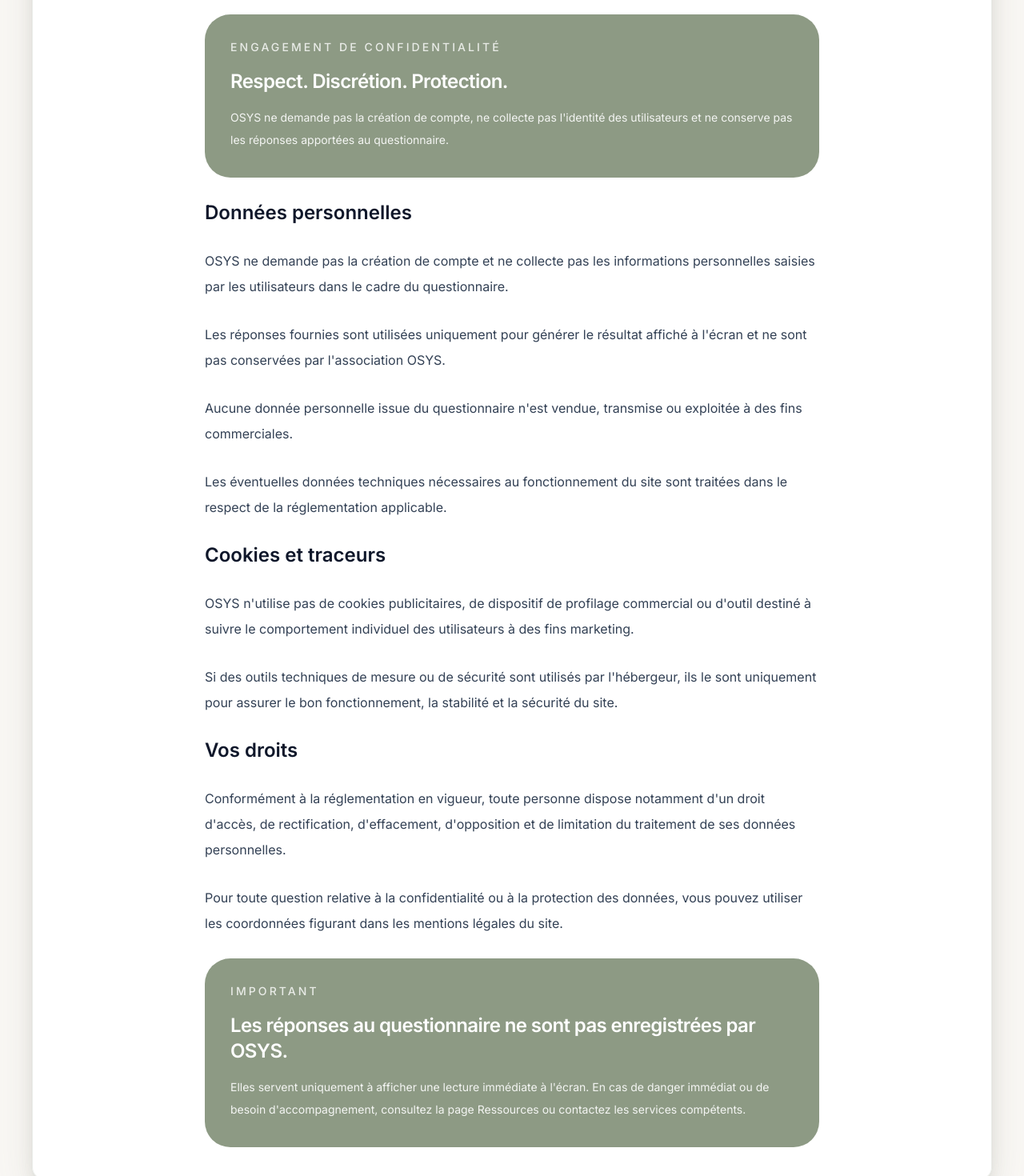
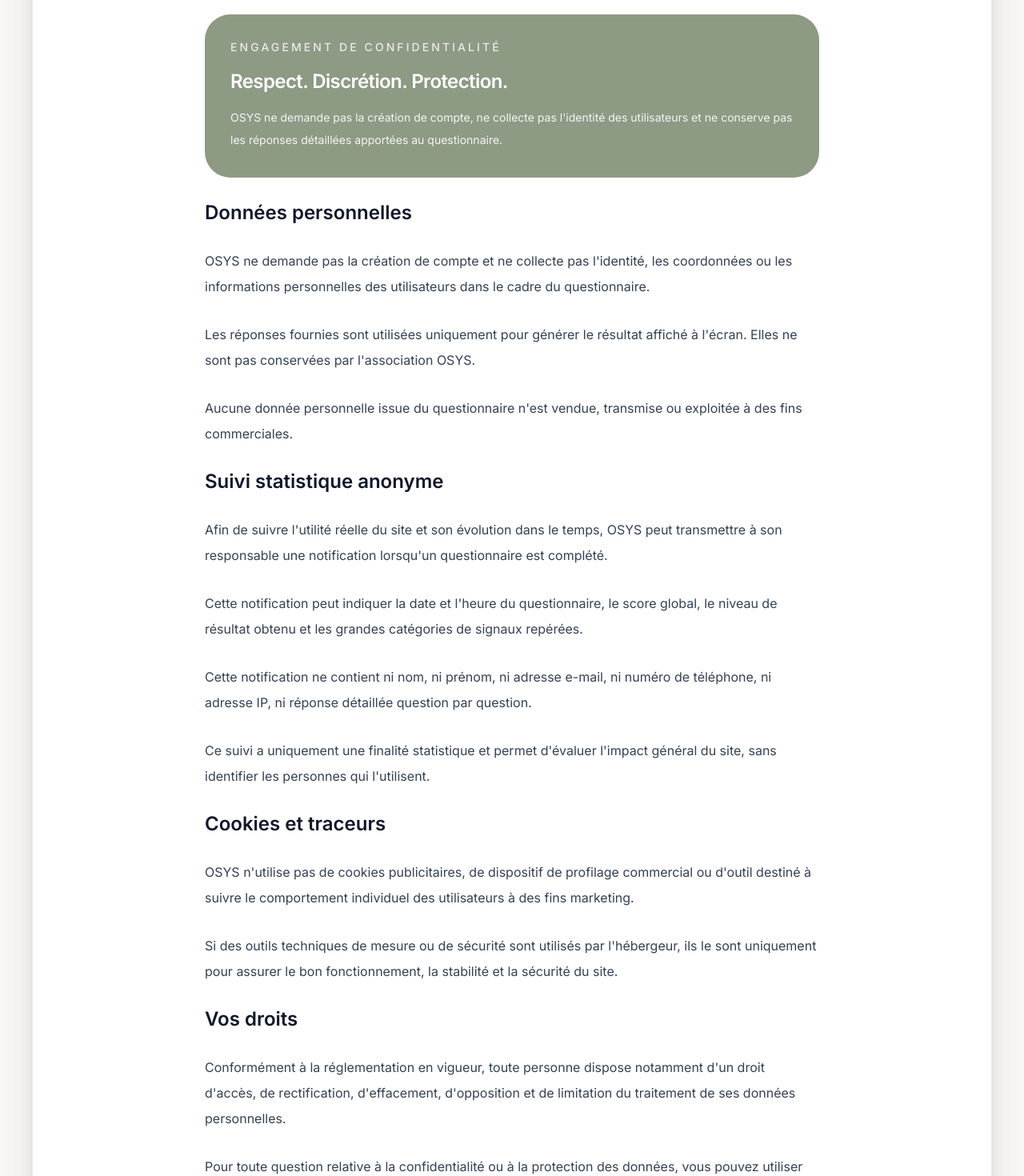
Before and after one commit to arnaudcrestey/osys, a Next.js app: page /confidentialite in a window 1280 px wide. Shown: the part 580-2050 px from the top of the page at 80% size. Built offline with nearby package versions, Linux system fonts and the light colour scheme.

Commit message:
Update page.tsx

```diff
--- a/app/confidentialite/page.tsx
+++ b/app/confidentialite/page.tsx
@@ -47,7 +47,7 @@
               <p className="mt-4 text-sm leading-7 text-white/90">
                 OSYS ne demande pas la création de compte, ne collecte pas
                 l'identité des utilisateurs et ne conserve pas les réponses
-                apportées au questionnaire.
+                détaillées apportées au questionnaire.
               </p>
             </div>
 
@@ -56,14 +56,14 @@
             </h2>
 
             <p>
-              OSYS ne demande pas la création de compte et ne collecte pas les
-              informations personnelles saisies par les utilisateurs dans le
-              cadre du questionnaire.
+              OSYS ne demande pas la création de compte et ne collecte pas
+              l'identité, les coordonnées ou les informations personnelles des
+              utilisateurs dans le cadre du questionnaire.
             </p>
 
             <p>
               Les réponses fournies sont utilisées uniquement pour générer le
-              résultat affiché à l'écran et ne sont pas conservées par
+              résultat affiché à l'écran. Elles ne sont pas conservées par
               l'association OSYS.
             </p>
 
@@ -72,10 +72,32 @@
               transmise ou exploitée à des fins commerciales.
             </p>
 
+            <h2 className="text-2xl font-semibold text-slate-900">
+              Suivi statistique anonyme
+            </h2>
+
             <p>
-              Les éventuelles données techniques nécessaires au fonctionnement
-              du site sont traitées dans le respect de la réglementation
-              applicable.
+              Afin de suivre l'utilité réelle du site et son évolution dans le
+              temps, OSYS peut transmettre à son responsable une notification
+              lorsqu'un questionnaire est complété.
+            </p>
+
+            <p>
+              Cette notification peut indiquer la date et l'heure du
+              questionnaire, le score global, le niveau de résultat obtenu et
+              les grandes catégories de signaux repérées.
+            </p>
+
+            <p>
+              Cette notification ne contient ni nom, ni prénom, ni adresse
+              e-mail, ni numéro de téléphone, ni adresse IP, ni réponse détaillée
+              question par question.
+            </p>
+
+            <p>
+              Ce suivi a uniquement une finalité statistique et permet d'évaluer
+              l'impact général du site, sans identifier les personnes qui
+              l'utilisent.
             </p>
 
             <h2 className="text-2xl font-semibold text-slate-900">
@@ -117,14 +139,15 @@
               </p>
 
               <p className="mt-4 text-2xl font-semibold tracking-tight">
-                Les réponses au questionnaire ne sont pas enregistrées par OSYS.
+                Les réponses détaillées au questionnaire ne sont pas
+                enregistrées par OSYS.
               </p>
 
               <p className="mt-4 text-sm leading-7 text-white/90">
                 Elles servent uniquement à afficher une lecture immédiate à
-                l'écran. En cas de danger immédiat ou de besoin
-                d'accompagnement, consultez la page Ressources ou contactez les
-                services compétents.
+                l'écran. Seules des informations statistiques anonymes peuvent
+                être transmises au responsable du site afin de mesurer son
+                utilité générale.
               </p>
             </div>
           </div>
```
